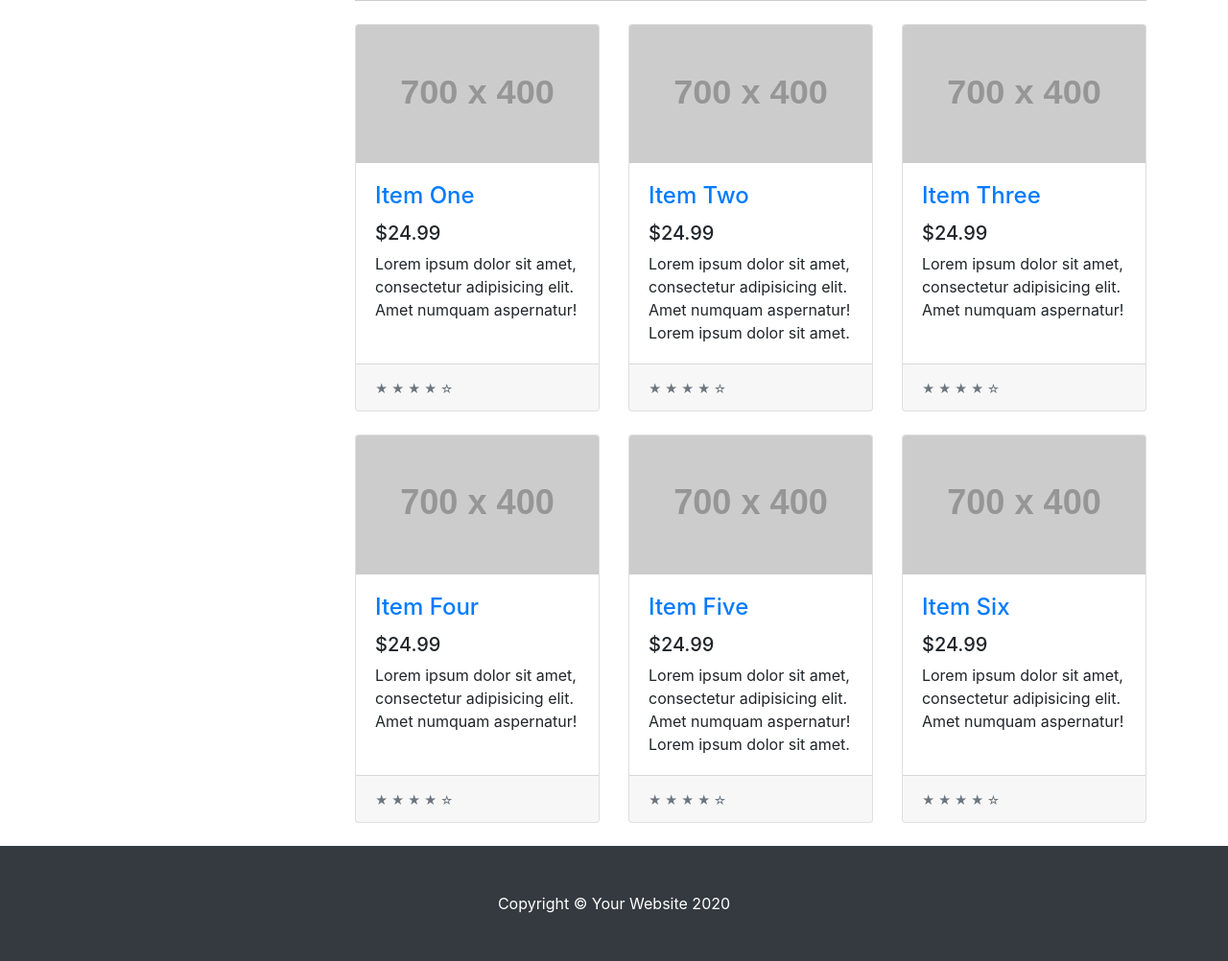
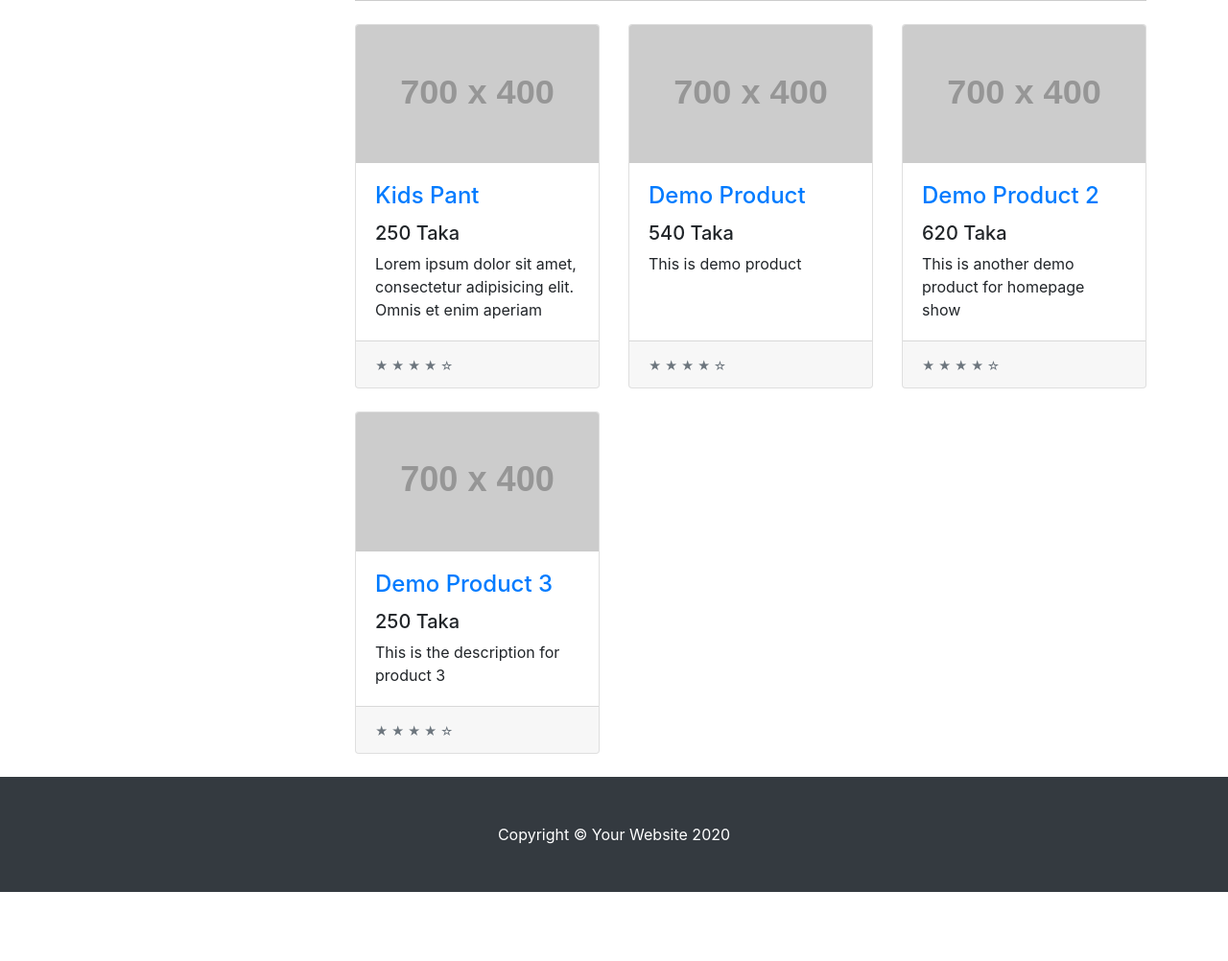
Before and after one commit to farhad0085/Django-Ecommerce, a Django app: page / in a window 1280 px wide. Shown: the part 400-1402 px from the top of the page at 96% size. After the commit the page ends 1330 px from the top, so only its background shows below. Run offline with Django 3.2, Linux system fonts and the light colour scheme; data comes from the database, SQL or seed files in the repository; both versions use the stored data as it was after the commit; grey boxes labelled with a size stand in for pictures from a placeholder-image service; some libraries are stand-ins or nearby versions.

Commit message:
things not working

```diff
--- a/shop/admin.py
+++ b/shop/admin.py
@@ -1,6 +1,7 @@
 from django.contrib import admin
-from .models import Product, ProductCategory
+from .models import Product, ProductCategory, ProductReview
 
 # Register your models here.
 admin.site.register(Product)
 admin.site.register(ProductCategory)
+admin.site.register(ProductReview)
--- a/shop/models.py
+++ b/shop/models.py
@@ -11,18 +11,18 @@ class Product(models.Model):
     product_name = models.CharField(max_length=260)
     product_price = models.IntegerField()
     product_description = models.TextField()
-    product_picture = models.ImageField(upload_to='profile_pics', default='default-product.jpg')
+    product_picture = models.ImageField(upload_to='product_pictures', default='default-product.jpg')
     categories = models.ManyToManyField(ProductCategory)
 
     def __str__(self):
         return f"{self.id} - {self.product_name}"
 
 class ProductReview(models.Model):
-    author_name = models.CharField(max_length=260)
+    author_name = models.CharField(max_length=30)
     author_email = models.EmailField()
     review_description = models.TextField()
     review_score = models.IntegerField()
     product = models.ForeignKey(Product, on_delete=models.CASCADE)
 
     def __str__(self):
-        return f"{self.id} - {self.product_name}"
+        return f"{self.author_name} - {self.review_score}"
--- a/shop/templates/shop/shop_home.html
+++ b/shop/templates/shop/shop_home.html
@@ -49,108 +49,31 @@
 			</div>
 
 			<div class="row">
-
+				{% if products %}
+					{% for product in products %}
 					<div class="col-lg-4 col-md-6 mb-4">
 						<div class="card h-100">
 							<a href="#"><img class="card-img-top" src="http://placehold.it/700x400" alt=""></a>
 							<div class="card-body">
 								<h4 class="card-title">
-								<a href="#">Item One</a>
+									<a href="#">{{ product.product_name }}</a>
 								</h4>
-							<h5>$24.99</h5>
-							<p class="card-text">Lorem ipsum dolor sit amet, consectetur adipisicing elit. Amet numquam
-								aspernatur!</p>
+								<h5>{{ product.product_price }} Taka</h5>
+								<p class="card-text">{{ product.product_description|slice:":80" }}</p>
 							</div>
 							<div class="card-footer">
+								{% for review in product.productreview_set_list %}
+									{{review}}
+								{% endfor %}
 								<small class="text-muted">&#9733; &#9733; &#9733; &#9733; &#9734;</small>
 							</div>
 						</div>
 					</div>
+					{% endfor %}
+				{% else %}
+					<h3>No Product Found!</h3>
+				{% endif %}
 
-				<div class="col-lg-4 col-md-6 mb-4">
-					<div class="card h-100">
-						<a href="#"><img class="card-img-top" src="http://placehold.it/700x400" alt=""></a>
-						<div class="card-body">
-							<h4 class="card-title">
-								<a href="#">Item Two</a>
-							</h4>
-							<h5>$24.99</h5>
-							<p class="card-text">Lorem ipsum dolor sit amet, consectetur adipisicing elit. Amet numquam
-								aspernatur! Lorem ipsum dolor sit amet.</p>
-						</div>
-						<div class="card-footer">
-							<small class="text-muted">&#9733; &#9733; &#9733; &#9733; &#9734;</small>
-						</div>
-					</div>
-				</div>
-
-				<div class="col-lg-4 col-md-6 mb-4">
-					<div class="card h-100">
-						<a href="#"><img class="card-img-top" src="http://placehold.it/700x400" alt=""></a>
-						<div class="card-body">
-							<h4 class="card-title">
-								<a href="#">Item Three</a>
-							</h4>
-							<h5>$24.99</h5>
-							<p class="card-text">Lorem ipsum dolor sit amet, consectetur adipisicing elit. Amet numquam
-								aspernatur!</p>
-						</div>
-						<div class="card-footer">
-							<small class="text-muted">&#9733; &#9733; &#9733; &#9733; &#9734;</small>
-						</div>
-					</div>
-				</div>
-
-				<div class="col-lg-4 col-md-6 mb-4">
-					<div class="card h-100">
-						<a href="#"><img class="card-img-top" src="http://placehold.it/700x400" alt=""></a>
-						<div class="card-body">
-							<h4 class="card-title">
-								<a href="#">Item Four</a>
-							</h4>
-							<h5>$24.99</h5>
-							<p class="card-text">Lorem ipsum dolor sit amet, consectetur adipisicing elit. Amet numquam
-								aspernatur!</p>
-						</div>
-						<div class="card-footer">
-							<small class="text-muted">&#9733; &#9733; &#9733; &#9733; &#9734;</small>
-						</div>
-					</div>
-				</div>
-
-				<div class="col-lg-4 col-md-6 mb-4">
-					<div class="card h-100">
-						<a href="#"><img class="card-img-top" src="http://placehold.it/700x400" alt=""></a>
-						<div class="card-body">
-							<h4 class="card-title">
-								<a href="#">Item Five</a>
-							</h4>
-							<h5>$24.99</h5>
-							<p class="card-text">Lorem ipsum dolor sit amet, consectetur adipisicing elit. Amet numquam
-								aspernatur! Lorem ipsum dolor sit amet.</p>
-						</div>
-						<div class="card-footer">
-							<small class="text-muted">&#9733; &#9733; &#9733; &#9733; &#9734;</small>
-						</div>
-					</div>
-				</div>
-
-				<div class="col-lg-4 col-md-6 mb-4">
-					<div class="card h-100">
-						<a href="#"><img class="card-img-top" src="http://placehold.it/700x400" alt=""></a>
-						<div class="card-body">
-							<h4 class="card-title">
-								<a href="#">Item Six</a>
-							</h4>
-							<h5>$24.99</h5>
-							<p class="card-text">Lorem ipsum dolor sit amet, consectetur adipisicing elit. Amet numquam
-								aspernatur!</p>
-						</div>
-						<div class="card-footer">
-							<small class="text-muted">&#9733; &#9733; &#9733; &#9733; &#9734;</small>
-						</div>
-					</div>
-				</div>
 
 			</div>
 			<!-- /.row -->
--- a/shop/views.py
+++ b/shop/views.py
@@ -1,12 +1,16 @@
 from django.shortcuts import render
-from django.http import HttpResponse
+from .models import Product
 
 # Create your views here.
 def index(request):
     return HttpResponse("Hello")
 
-def shop_home(request, *args, **kwargs):
-    return render(request, template_name='shop/shop_home.html')
+def shop_home(request):
+    products = Product.objects.all()
+    context = {
+        'products': products
+    }
+    return render(request, template_name='shop/shop_home.html', context=context)
 
 def shop_item_details(request, *args, **kwargs):
     return render(request, template_name='shop/shop_item_details.html')
```
Also changed, not shown: myecommerce/settings.py (+3 -32 lines), db.sqlite3, media/product_pictures/WIN_20190711_15_55_49_Pro.jpg (added), media/product_pictures/WIN_20200723_20_59_28_Pro.jpg (added), media/product_pictures/download.png (added), media/product_pictures/kid-pant.jpg (renamed from profile_pics/kid-pant.jpg). Lines whose indentation alone changed are shown as unchanged.
